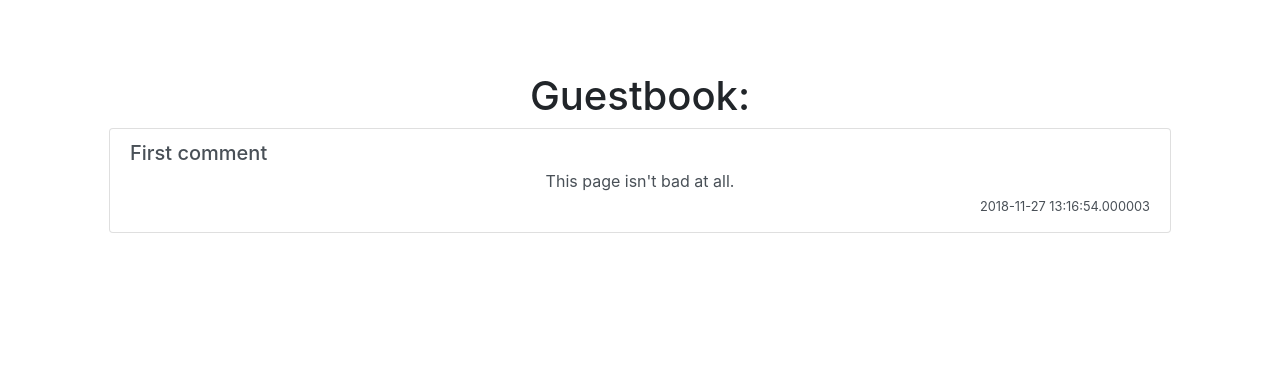
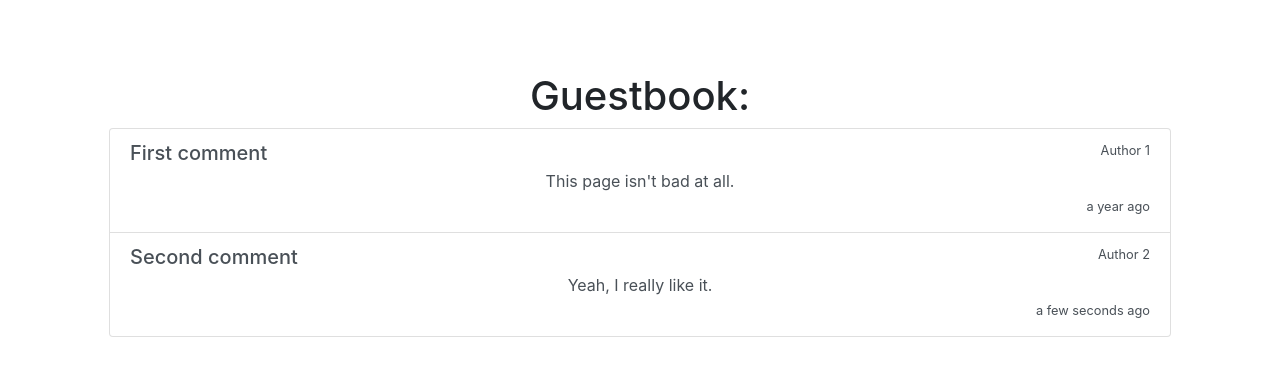
Before and after one commit to ismtabo/hoc2018uva-python-advance, a Flask app: page / in a window 1280 px wide. Shown: the part 56-432 px from the top of the page. Run offline with Flask 2, Linux system fonts and the light colour scheme; some libraries are stand-ins or nearby versions.

Commit message:
Add list of comments, add author member and moment plugin

```diff
--- a/main.py
+++ b/main.py
@@ -2,11 +2,16 @@ from datetime import datetime
 from collections import namedtuple
 
 from flask import Flask, render_template
+from flask_moment import Moment
 app = Flask(__name__)
+moment = Moment(app)
 
-Comment = namedtuple('Comment', ['title', 'content', 'datetime'])
+Comment = namedtuple('Comment', ['title', 'content', 'author', 'datetime'])
 
 @app.route('/')
 def hello_world():
-    comment = Comment("First comment", "This page isn't bad at all.", datetime.utcnow())
-    return render_template('index.html', comment=comment)
+    comments = [
+        Comment("First comment", "This page isn't bad at all.", "Author 1", datetime(year=2017, month=12, day=1)),
+        Comment("Second comment", "Yeah, I really like it.", "Author 2", datetime.utcnow()),
+        ]
+    return render_template('index.html', comments=comments)
--- a/requirements.txt
+++ b/requirements.txt
@@ -1,2 +1,3 @@
+flask-moment==0.6.0
 flask==1.0.2
 python-dotenv==0.9.1
--- a/templates/index.html
+++ b/templates/index.html
@@ -8,6 +8,8 @@
 	<!-- Custom styles for this template -->
 	<link href="{{ url_for('static', filename='css/starter-template.css') }}" rel="stylesheet">
 	<link rel="shortcut icon" href="{{ url_for('static', filename='favicon.ico') }}">
+	{{ moment.include_jquery() }}
+    {{ moment.include_moment() }}
 </head>
 
 <body>
@@ -20,15 +22,18 @@
 		<div class="starter-template">
 			<h1>Guestbook:</h1>
 			<div class="list-group">
+				{% for comment in comments %}
 				<a href="#" class="list-group-item list-group-item-action flex-column align-items-start">
-				<div class="d-flex w-100">
+					<div class="d-flex w-100 justify-content-between">
 						<h5 class="mb-1">{{ comment.title }}</h5>
+						<small class="mb-1">{{ comment.author }}</small>
 					</div>
 					<p class="mb-1">{{ comment.content }}</p>
 					<div class="d-flex flex-row justify-content-end">
-					<small class="mb-1">{{ comment.datetime }}</small>
+						<small class="mb-1">{{ moment(comment.datetime).fromNow() }}</small>
 					</div>
 				</a>
+				{% endfor %}
 			</div>
 		</div>
 	</main>
```
Also changed, not shown: 2 other files. Lines whose indentation alone changed are shown as unchanged.
